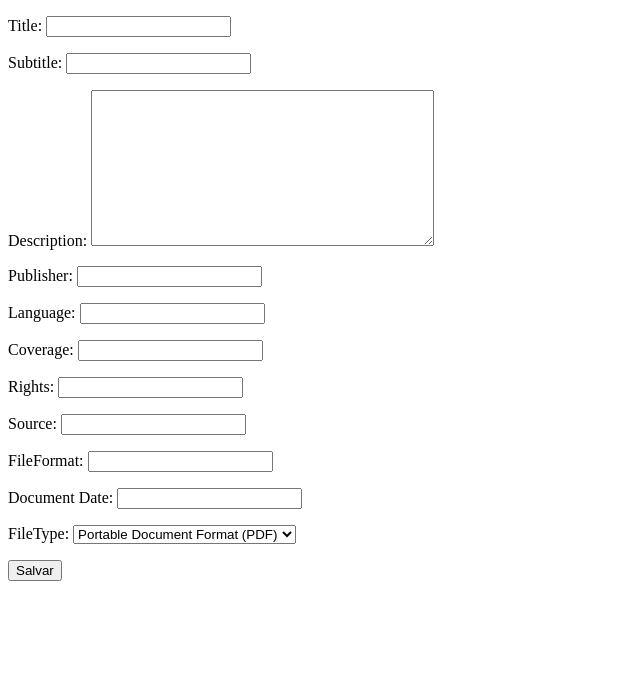
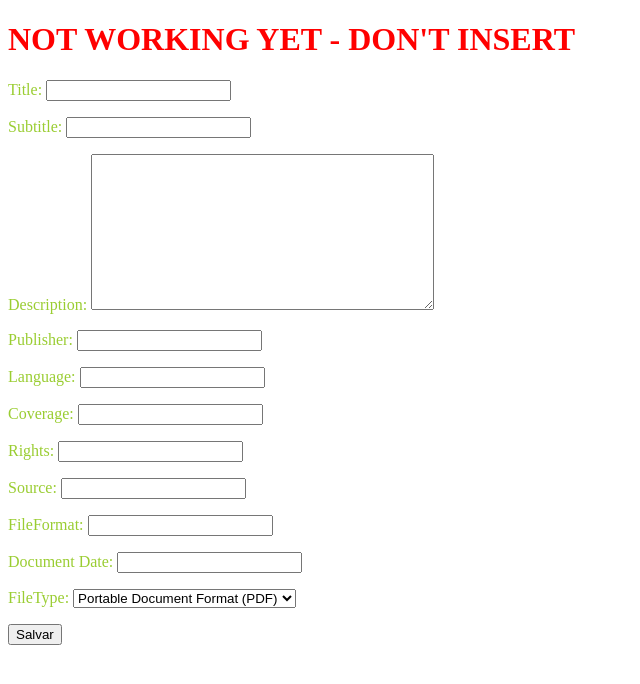
Before and after one commit to vitordullens/fac-cedoc, a Django app: page /new/ in a window 1280 px wide. Shown: the top 684 px of the page, without its empty margins (0-640 px from the left). Run offline with Django 3.2, Linux system fonts and the light colour scheme.

Commit message:
static files working fine

```diff
--- /dev/null
+++ b/facapp/cedoc/static/cedoc/css/index.css
@@ -0,0 +1,3 @@
+body {
+    color: rebeccapurple
+}
--- /dev/null
+++ b/facapp/cedoc/static/cedoc/css/new.css
@@ -0,0 +1,7 @@
+body {
+    color: yellowgreen
+}
+
+h1 {
+    color: red
+}
--- a/facapp/cedoc/templates/cedoc/index.html
+++ b/facapp/cedoc/templates/cedoc/index.html
@@ -1,9 +1,11 @@
 <!DOCTYPE html>
+{% load staticfiles %}
 <html lang="en">
 <head>
     <meta charset="UTF-8">
     <meta name="viewport" content="width=device-width, initial-scale=1.0">
     <meta http-equiv="X-UA-Compatible" content="ie=edge">
+    <link rel="stylesheet" type="text/css" href="{% static 'cedoc/css/index.css' %}">
     <title>Index of the page</title>
 </head>
 <body>
--- a/facapp/cedoc/templates/cedoc/new.html
+++ b/facapp/cedoc/templates/cedoc/new.html
@@ -1,12 +1,15 @@
 <!DOCTYPE html>
+{% load staticfiles %}
 <html lang="en">
 <head>
     <meta charset="UTF-8">
     <meta name="viewport" content="width=device-width, initial-scale=1.0">
     <meta http-equiv="X-UA-Compatible" content="ie=edge">
+    <link rel="stylesheet" type="text/css" href="{% static 'cedoc/css/new.css' %}">
     <title>Incert file</title>
 </head>
 <body>
+    <h1>NOT WORKING YET - DON'T INSERT</h1>
     <form method="POST">
             {% csrf_token %}
 
```
